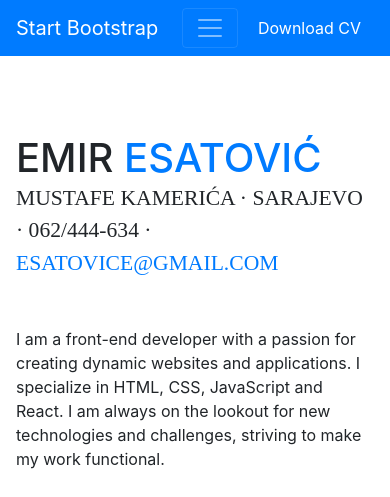
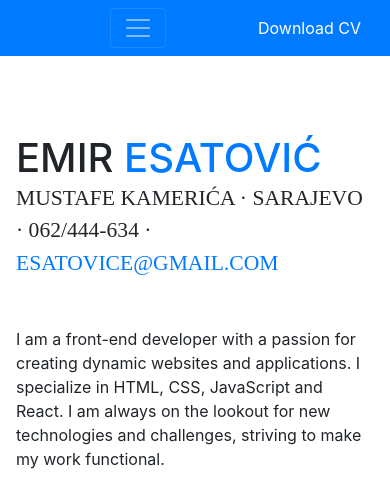
Before and after one commit to emiresatovic/web-portfolio, a website with bundled scripts: page index.html in a window 390 px wide. Shown: the top 497 px of the page. Built offline with nearby package versions, Linux system fonts and the light colour scheme; a web font is replaced by a local one.

Commit message:
text fix

```diff
--- a/index.html
+++ b/index.html
@@ -29,7 +29,7 @@
 
     <nav class="navbar navbar-expand-lg navbar-dark bg-primary fixed-top" id="sideNav">
       <a class="navbar-brand js-scroll-trigger" href="#page-top">
-        <span class="d-block d-lg-none">Start Bootstrap</span>
+       <!-- <span class="d-block d-lg-none"></span> -->
         <span class="d-none d-lg-block">
           <img class="img-fluid img-profile rounded-circle mx-auto mb-2" src="img/slikacv.edit.png" alt="Profile image">
         </span>
```
